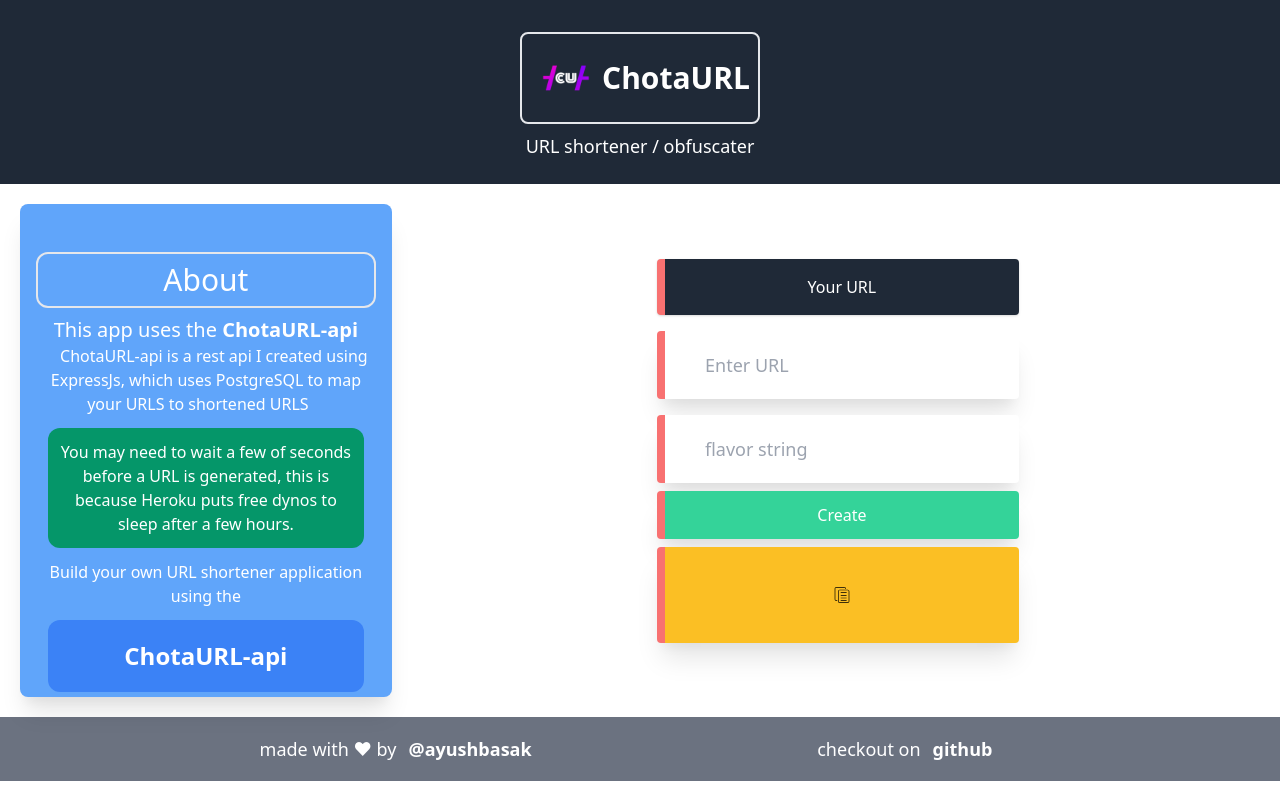
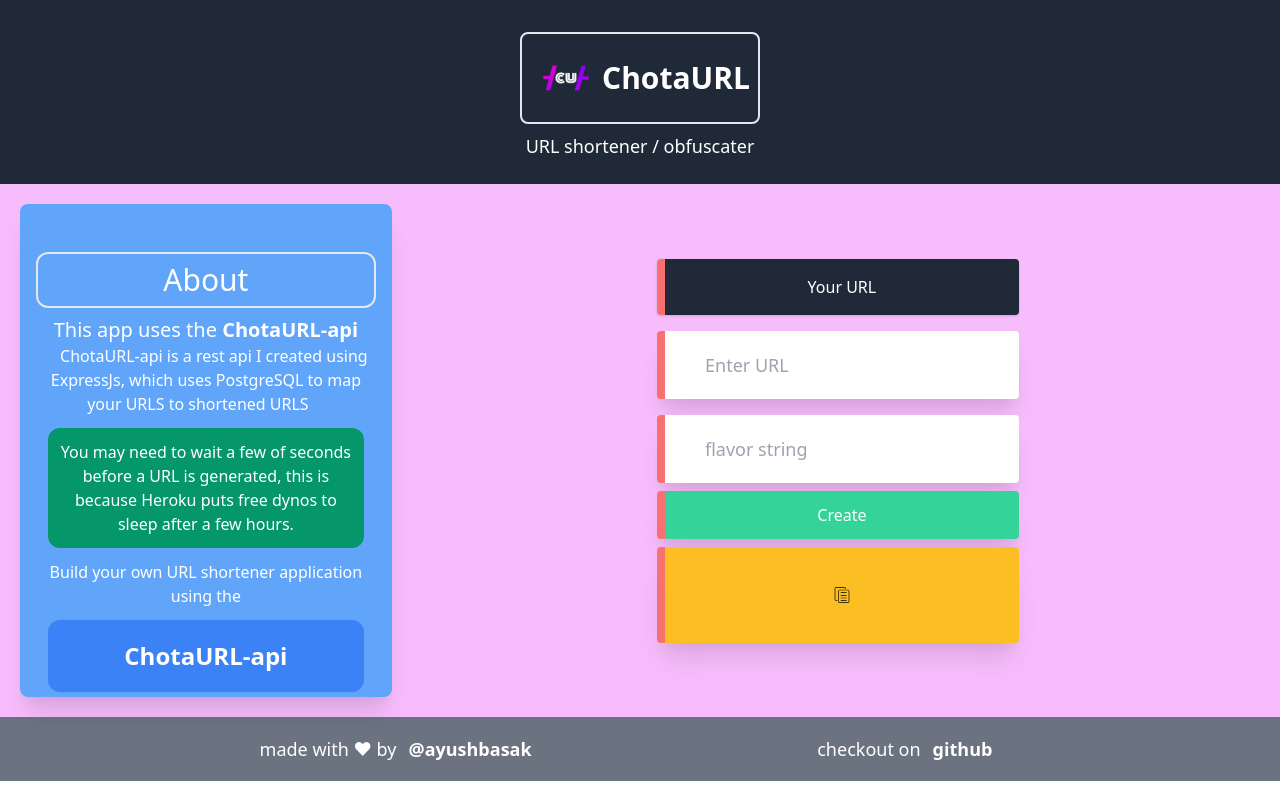
Before and after one commit to ayushbasak/chotaurl, a React (Create React App) app: page / in a window 1280 px wide. Built offline with nearby package versions, Linux system fonts and the light colour scheme.

Commit message:
[UI] Update

```diff
--- a/src/App.css
+++ b/src/App.css
@@ -74,3 +74,22 @@
     border-right-color: white;
   }
 }
+
+#main-body{
+  animation-name: back;
+  animation-duration: 10s;
+  -moz-animation-iteration-count: infinite;
+  transition: 0.1s;
+}
+
+@keyframes back {
+  0% {
+    background-color: #a6fff5;
+  }
+  50% {
+    background-color: #ffb5fd;
+  }
+  100%{
+    background-color: #a6fff5;
+  }
+}
--- a/src/App.js
+++ b/src/App.js
@@ -19,7 +19,7 @@
     setCurr(e.target.value)
   }
   const handleFlavorChange = (e)=>{
-    let temp = e.target.value
+    let temp = e.target.value.trim()
     if(temp.length > 20)
       temp = temp.substring(0, 20)
     setFlavor(temp)
@@ -54,7 +54,8 @@
     <div className="h-screen">
       <Navbar />
       <Main chandler={handleInputChange} flavorHandler = {handleFlavorChange}
-       post={postURL} final={final} copy={copy} flavor={flavor} validity={validity}/>
+       post={postURL} final={final} copy={copy} flavor={flavor}
+        validity={validity}/>
       <Footer />
     </div>
   );
--- a/src/components/Main.components.js
+++ b/src/components/Main.components.js
@@ -2,9 +2,9 @@
 import  About from './About.components'
 import Loading from './Loading.components'
 import Validity from './Validity.components';
-const Main = ({enabled, chandler, flavorHandler, post, final, copy, flavor, validity})=>{
+const Main = ({curr, chandler, flavorHandler, post, final, copy, flavor, validity})=>{
     return (
-        <div className="flex flex-col lg:flex-row jusitify-between items-evenly p-2 bg-white h-auto lg:h-4/6">
+        <div id="main-body" className="flex flex-col lg:flex-row jusitify-between items-evenly p-2 h-auto lg:h-4/6">
             <About />
             <div className="flex flex-col w-full justify-center items-center">
                 <span className ="shadow bg-gray-800 text-white w-11/12 lg:w-5/12 py-4 m-2 text-center rounded border-l-8 border-red-400">Your URL</span>
```
Also changed, not shown: public/chikkal.png (added).
